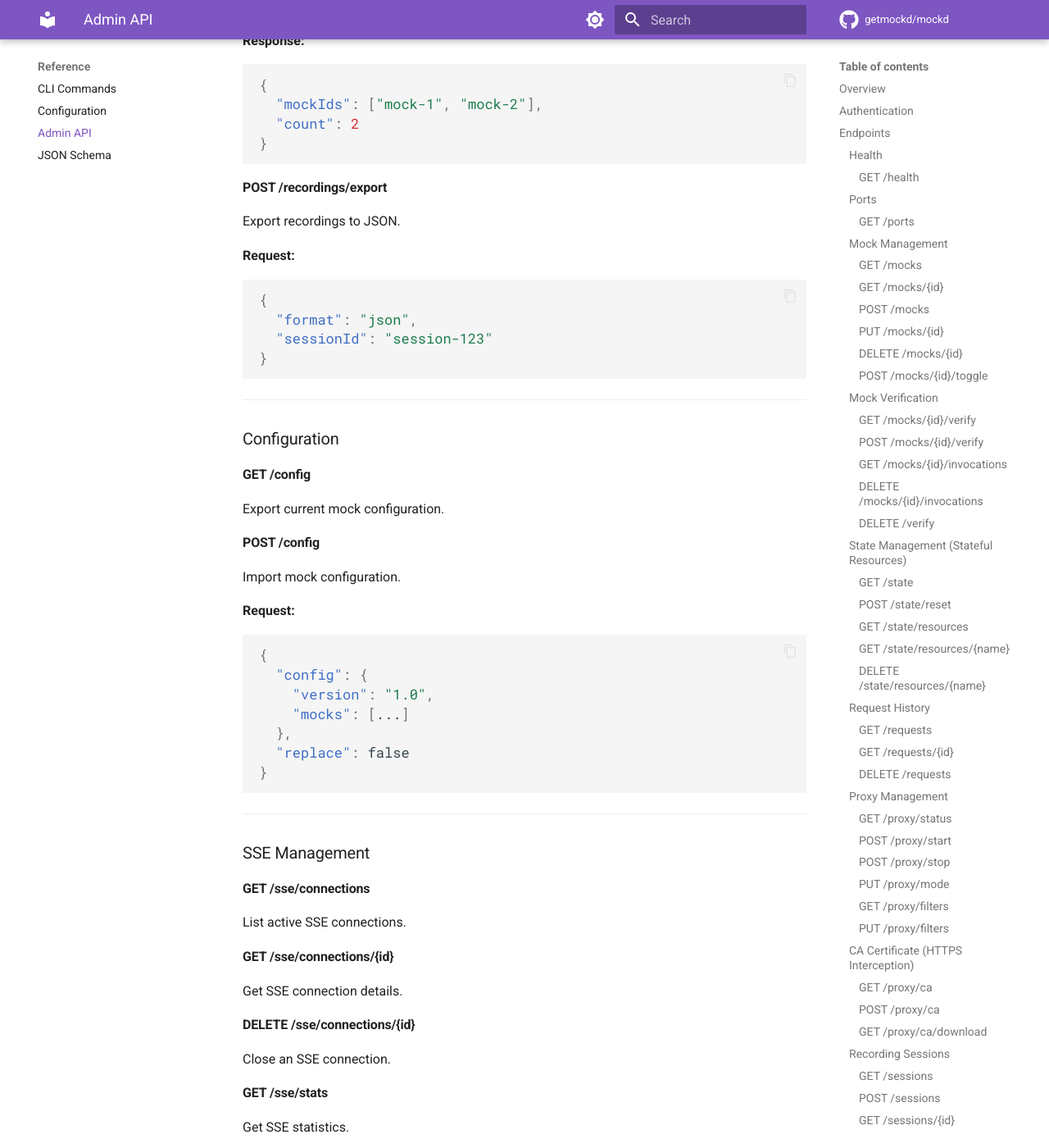
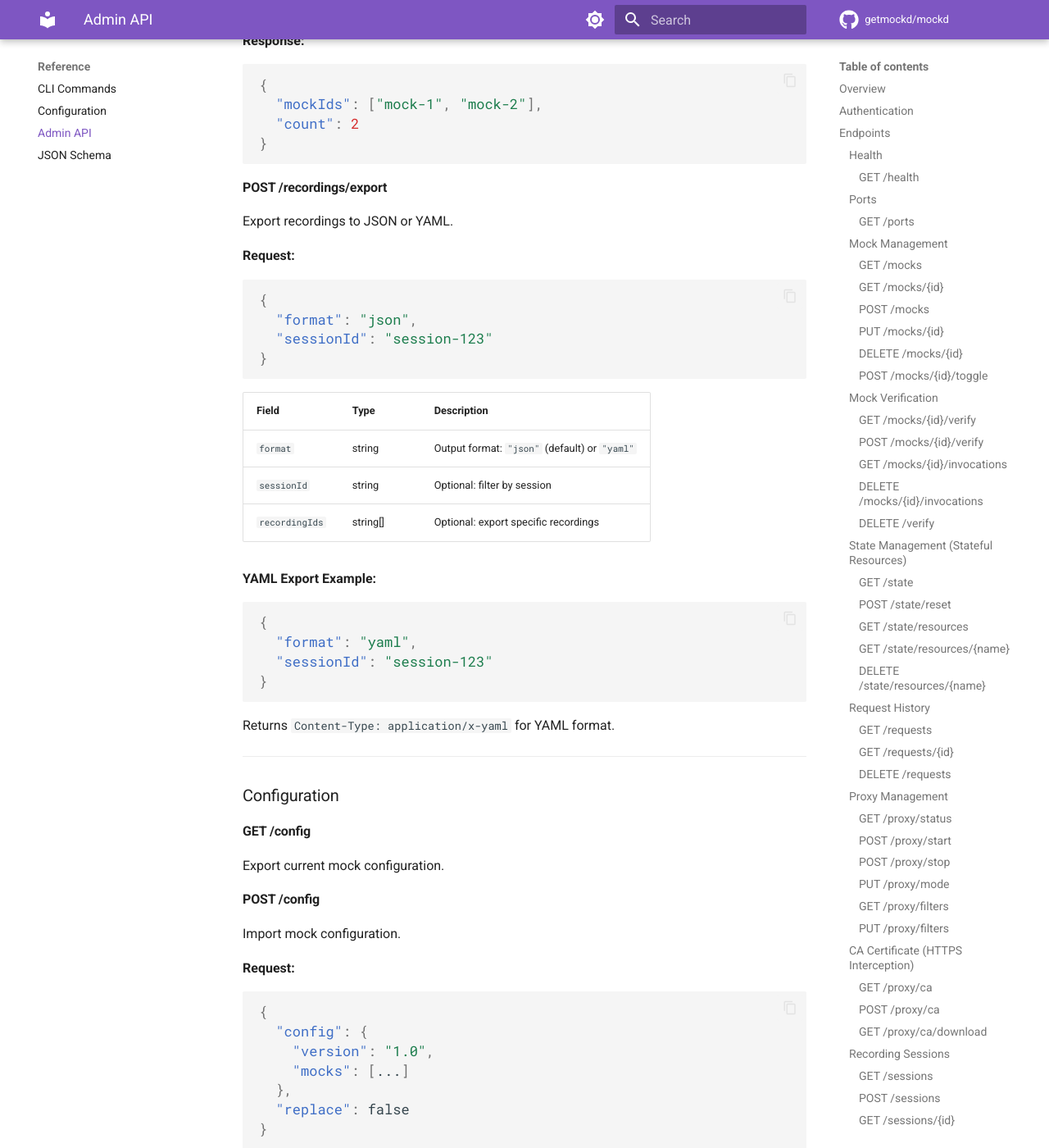
Before and after one commit to getmockd/mockd, an MkDocs documentation site: the page built from docs/reference/admin-api.md, in a window 1280 px wide and 1400 px high, scrolled down 11261 px. Shown: the whole window at 82% size. Built offline with MkDocs 1.6.1 and Material for MkDocs 9.7.7, drawn with Linux system fonts in a browser that asks for light colours; comment, search, counter and statistics services are not loaded.

Commit message:
docs: update changelog, admin API, and OAuth docs for new features
- CHANGELOG: add OAuth introspection, YAML export, SSE rate limiting
- admin-api.md: document YAML format option for recordings export
- oauth/doc.go: add HandleIntrospect to HTTP handlers list

````diff
--- a/docs/reference/admin-api.md
+++ b/docs/reference/admin-api.md
@@ -513,7 +513,7 @@ Convert recordings to mocks.
 
 #### POST /recordings/export
 
-Export recordings to JSON.
+Export recordings to JSON or YAML.
 
 **Request:**
 
@@ -523,6 +523,23 @@ Export recordings to JSON.
   "sessionId": "session-123"
 }
 ```
+
+| Field | Type | Description |
+|-------|------|-------------|
+| `format` | string | Output format: `"json"` (default) or `"yaml"` |
+| `sessionId` | string | Optional: filter by session |
+| `recordingIds` | string[] | Optional: export specific recordings |
+
+**YAML Export Example:**
+
+```json
+{
+  "format": "yaml",
+  "sessionId": "session-123"
+}
+```
+
+Returns `Content-Type: application/x-yaml` for YAML format.
 
 ---
 
````
Also changed, not shown: CHANGELOG.md (+8 -0 lines), 1 other file.
